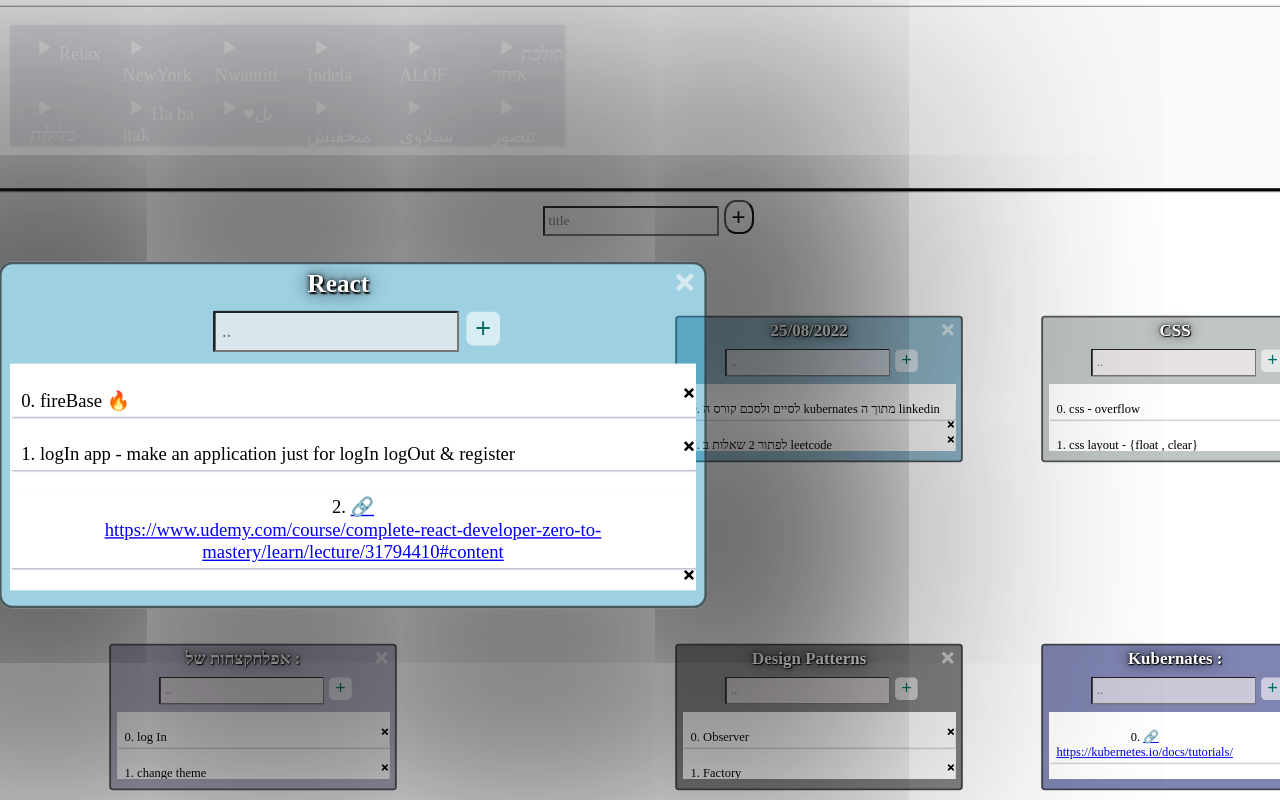
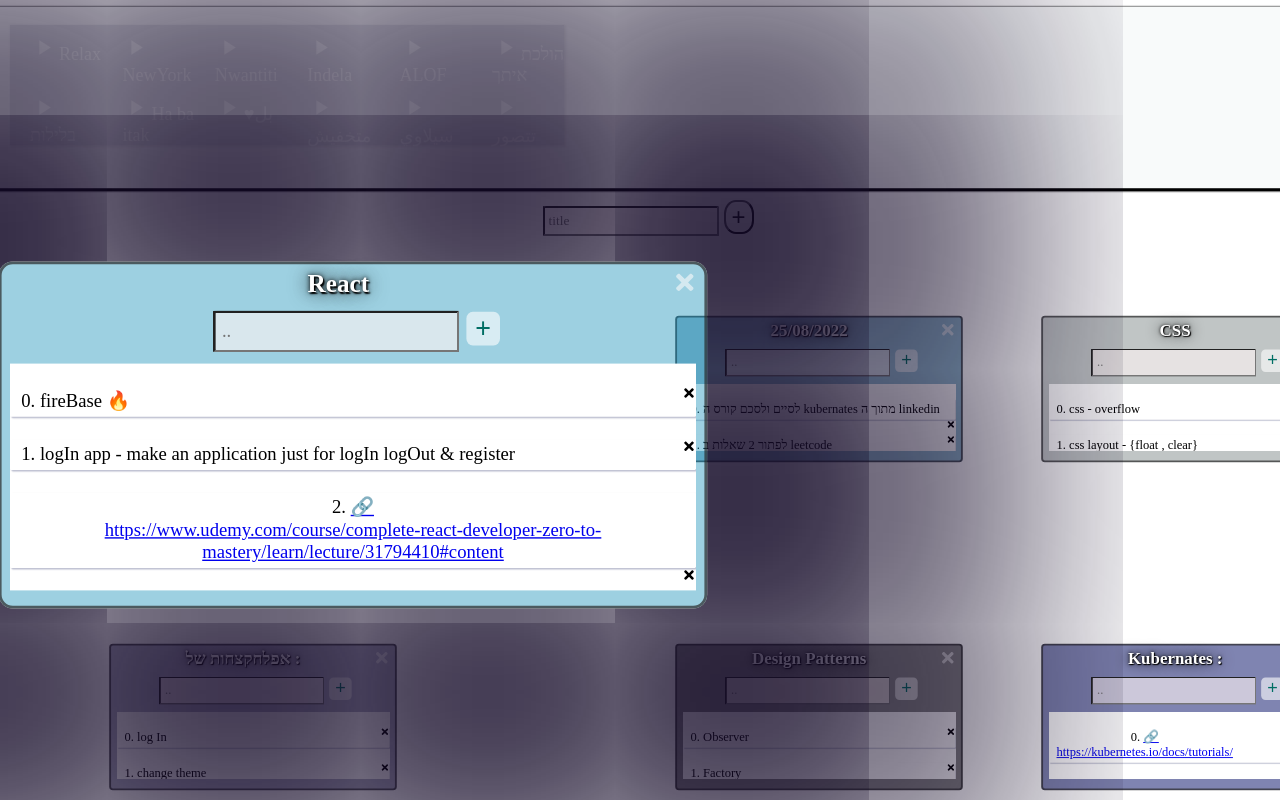
Before and after one commit to rehamAbass/to-do-v3, a React (Create React App) app: page / in a window 1280 px wide. In both pictures the pointer is over the element 253 px from the left and 389 px from the top of the page. Shown: the top 800 px of the page. Built offline with nearby package versions, Linux system fonts and the light colour scheme; data requests are answered from the project's data file; a web font is replaced by a local one.

Commit message:
Update Card.css

```diff
--- a/src/components/Card/Card.css
+++ b/src/components/Card/Card.css
@@ -46,7 +46,7 @@ input{
     /* position:center; */
     /* transform: translate(-50%, -50%); */
      transform: scale(1.4);
-    box-shadow: 1px 1px 200px 140px rgba(20,20,20,0.7);
+    box-shadow: 1px 1px 300px 200px rgba(20,10,40,0.9);
     min-height: min-content;
     max-height: max-content;
     width:max-content;
```
